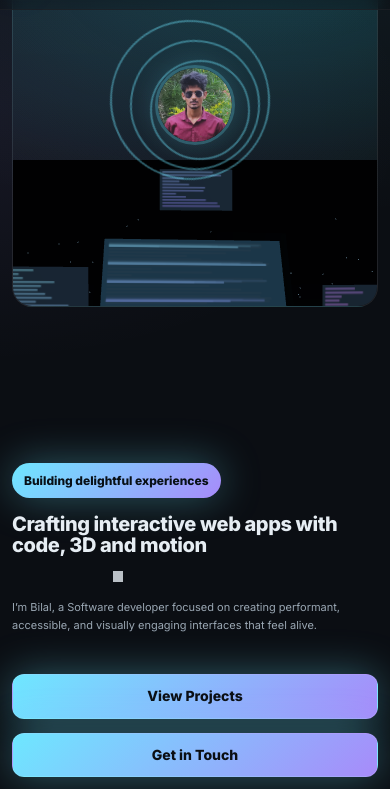
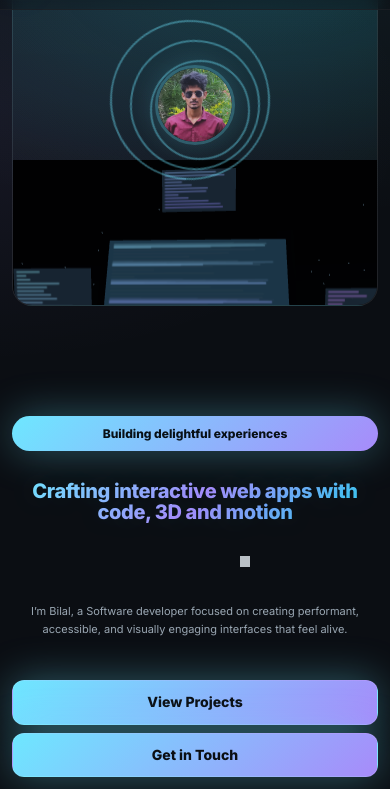
Before and after one commit to bilal4u0/Bilal-portfolio, a plain HTML site: page index.html in a window 390 px wide. Shown: the part 55-844 px from the top of the page. Drawn offline with nearby package versions, Linux system fonts and the light colour scheme; animation ran at ten frames a second.

Commit message:
Update index.html

```diff
--- a/index.html
+++ b/index.html
@@ -191,11 +191,18 @@
         .hero-copy {
             z-index: 2;
             padding-top: 96px;
+            text-align: center;
+            max-width: 800px;
+            margin: 0 auto;
+            display: flex;
+            flex-direction: column;
+            gap: 20px;
         }
 
         .eyebrow {
             display: inline-flex;
             align-items: center;
+            justify-content: center;
             gap: 8px;
             padding: 8px 12px;
             border-radius: 999px;
@@ -207,14 +214,21 @@
         }
 
         h1 {
-            margin: 16px 0 12px;
+            margin: 0;
             font-size: clamp(28px, 5vw, 56px);
             line-height: 1.05;
             letter-spacing: -0.02em;
+            text-align: center;
+            background: linear-gradient(135deg, var(--brand), var(--brand-2), var(--accent));
+            -webkit-background-clip: text;
+            background-clip: text;
+            -webkit-text-fill-color: transparent;
+            text-shadow: 0 0 30px rgba(110, 231, 255, 0.2);
+            font-weight: 800;
         }
 
         .roles {
-            margin: 6px 0 10px;
+            margin: 0;
             min-height: 28px;
             font-weight: 800;
             letter-spacing: -0.01em;
@@ -259,13 +273,21 @@
             color: var(--muted);
             font-size: clamp(14px, 2vw, 16px);
             max-width: 60ch;
+            margin: 0 auto;
         }
 
         .cta {
-            margin-top: 28px;
+            margin: 0;
             display: flex;
             gap: 14px;
             flex-wrap: wrap;
+            justify-content: center;
+            width: 100%;
+        }
+
+        .cta .btn {
+            flex: 1;
+            min-width: 200px;
         }
 
         .btn {
@@ -401,6 +423,7 @@
             border-radius: 16px;
             padding: 18px;
             transition: transform .2s ease, border-color .2s ease, background .2s ease;
+            contain: layout style;
         }
 
         .card:hover {
@@ -531,6 +554,12 @@
             .section-title {
                 font-size: clamp(18px, 2.2vw, 24px);
             }
+
+            .about .grid {
+                grid-template-columns: repeat(2, 1fr) !important;
+                gap: 10px;
+            }
+
             .photo-section { width: 150px; height: 150px; margin-top: 60px; }
             .photo-container { width: 120px; height: 120px; }
             .circle-1 { width: 140px; height: 140px; }
@@ -554,6 +583,11 @@
             .hero-3d {
                 height: 44vh;
                 min-height: 300px;
+            }
+
+            .hero-copy {
+                gap: 16px;
+                padding-top: 70px;
             }
 
             .photo-section {
@@ -588,16 +622,15 @@
 
             .cta {
                 flex-direction: column;
-                align-items: stretch;
-
+                align-items: center;
+                gap: 12px;
             }
 
             .cta .btn {
                 width: 100%;
+                min-width: unset;
                 justify-content: center;
-
             }
-
 
             h1 {
                 font-size: clamp(22px, 4vw, 36px);
@@ -624,6 +657,11 @@
             .hero-3d {
                 height: 40vh;
                 min-height: 260px;
+            }
+
+            .hero-copy {
+                gap: 30px;
+                padding-top: 50px;
             }
 
             .photo-section {
@@ -673,13 +711,26 @@
                 padding: 0 12px;
             }
 
+            .cta {
+                flex-direction: column;
+                align-items: center;
+                gap: 8px;
+            }
+
+            .cta .btn {
+                width: 100%;
+                min-width: unset;
+                justify-content: center;
+            }
+
             .about .grid {
-                grid-template-columns: 1fr !important;
+                grid-template-columns: repeat(2, 1fr) !important;
                 gap: 8px;
             }
 
             .about .card {
                 padding: 10px;
+                will-change: auto;
             }
 
             .about .card h3 {
@@ -689,6 +740,18 @@
 
             .about .card p {
                 font-size: 11px;
+            }
+
+            #about {
+                will-change: auto;
+            }
+
+            #projects {
+                will-change: auto;
+            }
+
+            #certifications {
+                will-change: auto;
             }
         }
 
@@ -1038,7 +1101,7 @@
         scene.add(panelLeft, panelRight, panelTop);
 
         // Particles
-        const PARTICLE_COUNT = window.matchMedia('(max-width: 480px)').matches ? 800 : 1200;
+        const PARTICLE_COUNT = window.matchMedia('(max-width: 480px)').matches ? 400 : 1200;
         const particles = new THREE.Points(
             new THREE.BufferGeometry(),
             new THREE.PointsMaterial({ color: 0xaadfff, size: 0.01, transparent: true, opacity: 0.5 })
@@ -1086,14 +1149,29 @@
 
         // Animate
         let t = 0;
+        let isMobileDevice = window.matchMedia('(max-width: 480px)').matches;
+        let frameSkip = isMobileDevice ? 2 : 1;
+        let frameCount = 0;
+
         function animate() {
             requestAnimationFrame(animate);
-            t += 0.01;
+            frameCount++;
 
-            // Laptop gentle motion
+            // Skip frames on mobile for performance
+            if (frameCount % frameSkip !== 0) return;
+
+            t += 0.01 * frameSkip;
+
+            // Laptop gentle motion (reduced on mobile)
+            if (!isMobileDevice) {
                 laptop.rotation.y = Math.sin(t * 0.6) * 0.25;
                 laptop.position.y = Math.sin(t * 0.9) * 0.03;
                 lid.rotation.x = -Math.PI / 9 + Math.sin(t * 0.7) * 0.03;
+            } else {
+                laptop.rotation.y = Math.sin(t * 0.3) * 0.15;
+                laptop.position.y = Math.sin(t * 0.6) * 0.01;
+                lid.rotation.x = -Math.PI / 9 + Math.sin(t * 0.4) * 0.01;
+            }
 
             // Update screen code scrolling
             const ctx = screenData.canvas.getContext('2d');
@@ -1109,22 +1187,28 @@
             }
             screenData.texture.needsUpdate = true;
 
-            // Floating panels motion
+            // Floating panels motion (simplified on mobile)
+            if (!isMobileDevice) {
                 panelLeft.position.y = 0.2 + Math.sin(t * 0.9) * 0.06;
                 panelLeft.rotation.y = Math.sin(t * 0.7) * 0.2;
                 panelRight.position.y = 0.05 + Math.cos(t * 0.95) * 0.06;
                 panelRight.rotation.y = -Math.sin(t * 0.6) * 0.18;
                 panelTop.position.y = 0.9 + Math.sin(t * 1.1) * 0.07;
                 panelTop.rotation.y = Math.sin(t * 0.5) * 0.15;
+            } else {
+                panelLeft.position.y = 0.2 + Math.sin(t * 0.5) * 0.03;
+                panelRight.position.y = 0.05 + Math.cos(t * 0.5) * 0.03;
+                panelTop.position.y = 0.9 + Math.sin(t * 0.5) * 0.03;
+            }
 
             // Camera parallax
             camera.position.x += (targetX * 0.4 - camera.position.x) * 0.04;
             camera.position.y += (targetY * 0.2 - camera.position.y) * 0.04;
             camera.lookAt(0, 0, 0);
 
-            // Background particles
-            particles.rotation.y += 0.0008;
-            particles.rotation.x += 0.0003;
+            // Background particles (slower on mobile)
+            particles.rotation.y += isMobileDevice ? 0.0004 : 0.0008;
+            particles.rotation.x += isMobileDevice ? 0.00015 : 0.0003;
 
             resizeRenderer();
             renderer.render(scene, camera);
@@ -1140,16 +1224,18 @@
         gsap.from('.subtitle', { y: 18, opacity: 0, duration: 0.9, delay: 0.3, ease: 'power3.out' });
         gsap.from('.cta .btn', { y: 12, opacity: 0, duration: 0.7, delay: 0.32, ease: 'power3.out', stagger: 0.05 });
 
+        const isMobile = window.matchMedia('(max-width: 768px)').matches;
+
         gsap.utils.toArray('.card').forEach((el) => {
             gsap.from(el, {
-                y: 18, opacity: 0, duration: 0.6, ease: 'power2.out',
-                scrollTrigger: { trigger: el, start: 'top 85%' }
+                y: 18, opacity: 0, duration: isMobile ? 0.4 : 0.6, ease: 'power2.out',
+                scrollTrigger: { trigger: el, start: 'top 85%', once: true }
             });
         });
 
         gsap.from('#about .about', {
-            y: 24, opacity: 0, duration: 0.8, ease: 'power2.out',
-            scrollTrigger: { trigger: '#about .about', start: 'top 85%' }
+            y: 24, opacity: 0, duration: isMobile ? 0.5 : 0.8, ease: 'power2.out',
+            scrollTrigger: { trigger: '#about .about', start: 'top 85%', once: true }
         });
 
         // Accessibility: reduce motion
@@ -1175,5 +1261,4 @@
     </script>
 </body>
 
-
 </html>
```
Lines whose indentation alone changed are shown as unchanged.
